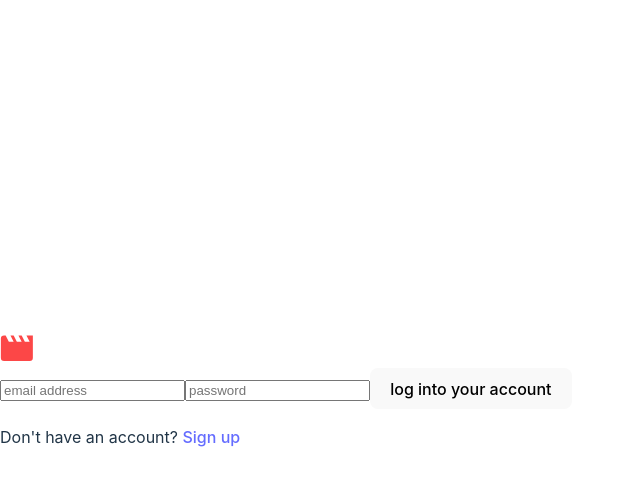
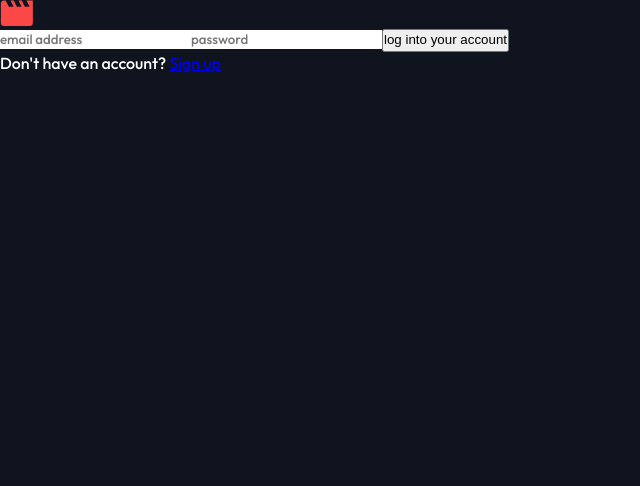
Before and after one commit to JorgeAMendoza/entertainment-web-app, a React (Vite) app in the folder client/: page /login in a window 1280 px wide. Shown: the top 486 px of the page, without its empty margins (0-640 px from the left). Built offline with nearby package versions, Linux system fonts and the light colour scheme.

Commit message:
create global styles file and applied to root route of the application, imported font and created generic styeld component button

```diff
--- a/client/index.html
+++ b/client/index.html
@@ -4,6 +4,12 @@
     <meta charset="UTF-8" />
     <link rel="icon" type="image/svg+xml" href="/vite.svg" />
     <meta name="viewport" content="width=device-width, initial-scale=1.0" />
+    <link rel="preconnect" href="https://fonts.googleapis.com" />
+    <link rel="preconnect" href="https://fonts.gstatic.com" crossorigin />
+    <link
+      href="https://fonts.googleapis.com/css2?family=JetBrains+Mono:wght@700&family=Outfit:wght@300;500&display=swap"
+      rel="stylesheet"
+    />
     <title>Vite + React + TS</title>
   </head>
   <body>
--- a/client/src/App.css
+++ /dev/null
@@ -1,41 +0,0 @@
-#root {
-  max-width: 1280px;
-  margin: 0 auto;
-  padding: 2rem;
-  text-align: center;
-}
-
-.logo {
-  height: 6em;
-  padding: 1.5em;
-  will-change: filter;
-}
-.logo:hover {
-  filter: drop-shadow(0 0 2em #646cffaa);
-}
-.logo.react:hover {
-  filter: drop-shadow(0 0 2em #61dafbaa);
-}
-
-@keyframes logo-spin {
-  from {
-    transform: rotate(0deg);
-  }
-  to {
-    transform: rotate(360deg);
-  }
-}
-
-@media (prefers-reduced-motion: no-preference) {
-  a:nth-of-type(2) .logo {
-    animation: logo-spin infinite 20s linear;
-  }
-}
-
-.card {
-  padding: 2em;
-}
-
-.read-the-docs {
-  color: #888;
-}
--- a/client/src/index.css
+++ /dev/null
@@ -1,70 +0,0 @@
-:root {
-  font-family: Inter, Avenir, Helvetica, Arial, sans-serif;
-  font-size: 16px;
-  line-height: 24px;
-  font-weight: 400;
-
-  color-scheme: light dark;
-  color: rgba(255, 255, 255, 0.87);
-  background-color: #242424;
-
-  font-synthesis: none;
-  text-rendering: optimizeLegibility;
-  -webkit-font-smoothing: antialiased;
-  -moz-osx-font-smoothing: grayscale;
-  -webkit-text-size-adjust: 100%;
-}
-
-a {
-  font-weight: 500;
-  color: #646cff;
-  text-decoration: inherit;
-}
-a:hover {
-  color: #535bf2;
-}
-
-body {
-  margin: 0;
-  display: flex;
-  place-items: center;
-  min-width: 320px;
-  min-height: 100vh;
-}
-
-h1 {
-  font-size: 3.2em;
-  line-height: 1.1;
-}
-
-button {
-  border-radius: 8px;
-  border: 1px solid transparent;
-  padding: 0.6em 1.2em;
-  font-size: 1em;
-  font-weight: 500;
-  font-family: inherit;
-  background-color: #1a1a1a;
-  cursor: pointer;
-  transition: border-color 0.25s;
-}
-button:hover {
-  border-color: #646cff;
-}
-button:focus,
-button:focus-visible {
-  outline: 4px auto -webkit-focus-ring-color;
-}
-
-@media (prefers-color-scheme: light) {
-  :root {
-    color: #213547;
-    background-color: #ffffff;
-  }
-  a:hover {
-    color: #747bff;
-  }
-  button {
-    background-color: #f9f9f9;
-  }
-}
--- a/client/src/main.tsx
+++ b/client/src/main.tsx
@@ -7,7 +7,6 @@ import {
   createHttpLink,
 } from '@apollo/client';
 import { GRAPHQL_URI } from './utils/config';
-import './index.css';
 import { createBrowserRouter, RouterProvider } from 'react-router-dom';
 import { setContext } from '@apollo/client/link/context';
 import WelcomeRoute from './routes/WelcomeRoute';
--- a/client/src/routes/Root.tsx
+++ b/client/src/routes/Root.tsx
@@ -2,6 +2,8 @@ import { useEffect } from 'react';
 import { useLocation, useNavigate } from 'react-router-dom';
 import { Outlet } from 'react-router-dom';
 import extractToken from '../utils/extract-token';
+import GlobalStyles from '../styles/Globa.styled';
+
 const Root = () => {
   const navigate = useNavigate();
   const location = useLocation();
@@ -17,6 +19,7 @@ const Root = () => {
 
   return (
     <div id="router-root">
+      <GlobalStyles />
       <Outlet />
     </div>
   );
--- /dev/null
+++ b/client/src/styles/Globa.styled.tsx
@@ -0,0 +1,67 @@
+import { createGlobalStyle } from 'styled-components';
+
+const GlobalStyles = createGlobalStyle`
+  :root {
+    --padding-sm: clamp(1rem,    3%, 1.5rem);
+    --padding-md: clamp(1.5rem,  6%,   3rem);
+    --padding-lg: clamp(3rem,   12%,   6rem);
+    --block-flow-sm: min(2rem,  4vh);
+    --block-flow-md: min(4rem,  8vh);
+    --block-flow-lg: min(8rem, 20vh);
+    --small-text: clamp(1rem, 1vw, 1.2rem);
+    --medium-text: clamp(1.4rem, 10vw, 1.6rem);
+    --large-text: clamp(1.8rem, 10vw, 2.2rem);
+
+    /* CSS Variables */
+    --red: #FC4747;
+    --dark-blue: #10141E;
+    --semi-dark-blue: #161D2F;
+    --white: #FFF;
+    --greyish-blue: #5A698F;
+  }
+  html {
+    font-size: 62.5%;
+    box-sizing: border-box;
+  }
+  *,
+  *::after,
+  *::before {
+    box-sizing: inherit;
+    padding: 0;
+    margin: 0;
+    line-height: 1.4;
+  }
+  body{
+    font-family: 'Outfit', sans-serif;
+    font-size: 1.6rem;
+    min-height: 100vh;
+    position:relative;
+    background-color: var(--dark-blue);
+    color: var(--white);
+  }
+  img,svg {
+    max-width: 100%;
+    display: block;
+  }
+  input {
+    font-family: inherit;
+    border: none;
+  }
+  ul,ol{
+    list-style: none;
+  }
+  p,
+  li,
+  h1,
+  h2,
+  h3,
+  h4,
+  h5,
+  h6 {
+    overflow-wrap: break-word;
+    hyphens: auto;
+  }
+
+`;
+
+export default GlobalStyles;
```
Also changed, not shown: client/src/styles/Button.styled.tsx (added, +8 -0 lines).
